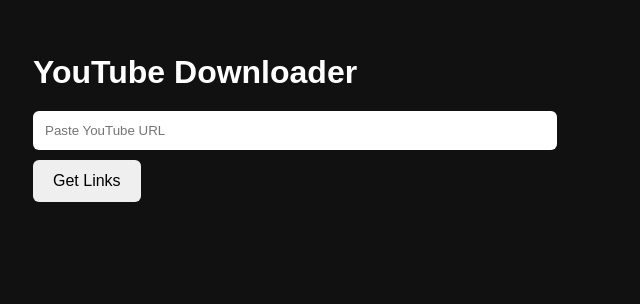
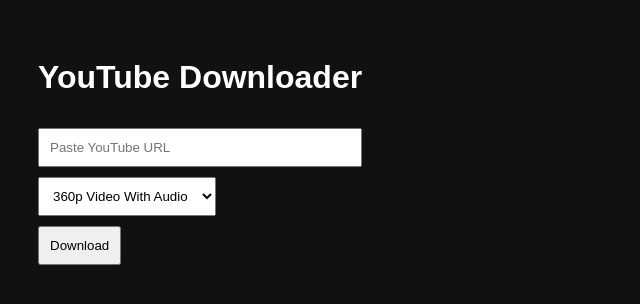
Before and after one commit to test8122/you, a Flask app: page / in a window 1280 px wide. Shown: the top 304 px of the page, without its empty margins (0-640 px from the left). Run offline with Flask 3, Linux system fonts and the light colour scheme; some libraries are stand-ins or nearby versions.

Commit message:
Update index.html

```diff
--- a/templates/index.html
+++ b/templates/index.html
@@ -5,75 +5,19 @@
 
     <title>YouTube Downloader</title>
 
-    <meta name="viewport"
-          content="width=device-width, initial-scale=1.0">
-
     <style>
 
         body{
             background:#111;
             color:white;
             font-family:Arial;
-            padding:25px;
+            padding:30px;
         }
 
-        h1{
-            margin-bottom:20px;
-        }
+        input, select, button{
 
-        input{
-
-            width:90%;
-            max-width:500px;
-
-            padding:12px;
-
-            border:none;
-            border-radius:6px;
-
-            margin-bottom:10px;
-        }
-
-        button{
-
-            padding:12px 20px;
-
-            border:none;
-            border-radius:6px;
-
-            cursor:pointer;
-
-            font-size:16px;
-        }
-
-        #result{
-            margin-top:25px;
-        }
-
-        a{
-
-            display:block;
-
-            margin-top:15px;
-
-            color:#00aaff;
-
-            text-decoration:none;
-
-            word-break:break-all;
-        }
-
-        img{
-
-            max-width:300px;
-
-            border-radius:10px;
-
-            margin-top:20px;
-        }
-
-        .error{
-            color:red;
+            padding:10px;
+            margin-top:10px;
         }
 
     </style>
@@ -84,143 +28,37 @@
 
 <h1>YouTube Downloader</h1>
 
-<input
-    type="text"
-    id="url"
-    placeholder="Paste YouTube URL"
->
+<form action="/download" method="POST">
 
-<br>
+    <input
+        type="text"
+        name="url"
+        placeholder="Paste YouTube URL"
+        required
+        style="width:300px;"
+    >
 
-<button onclick="getInfo()">
-    Get Links
-</button>
+    <br>
 
-<div id="result"></div>
+    <select name="type">
 
-<script>
+        <option value="video">
+            360p Video With Audio
+        </option>
 
-async function getInfo(){
+        <option value="audio">
+            Best M4A Audio
+        </option>
 
-    let videoUrl =
-        document.getElementById("url").value;
+    </select>
 
-    let result =
-        document.getElementById("result");
+    <br>
 
-    result.innerHTML = "Loading...";
+    <button type="submit">
+        Download
+    </button>
 
-    try{
-
-        let response = await fetch(
-
-            "/info?url=" +
-
-            encodeURIComponent(videoUrl)
-        );
-
-        let data = await response.json();
-
-        console.log(data);
-
-        // =====================================
-        // BACKEND ERROR
-        // =====================================
-
-        if(data.error){
-
-            result.innerHTML = `
-                <div class="error">
-                    Error: ${data.error}
-                </div>
-            `;
-
-            return;
-        }
-
-        // =====================================
-        // VIDEO LINK
-        // =====================================
-
-        let videoHTML = "";
-
-        if(data.video.url){
-
-            videoHTML = `
-
-                <a
-                    href="${data.video.url}"
-                    target="_blank"
-                >
-                    Download Video
-                    (${data.video.quality}p
-                    ${data.video.ext})
-                </a>
-            `;
-
-        }else{
-
-            videoHTML =
-                "No combined video found";
-        }
-
-        // =====================================
-        // AUDIO LINK
-        // =====================================
-
-        let audioHTML = "";
-
-        if(data.audio.url){
-
-            audioHTML = `
-
-                <a
-                    href="${data.audio.url}"
-                    target="_blank"
-                >
-                    Download M4A Audio
-                    (${data.audio.bitrate} kbps)
-                </a>
-            `;
-
-        }else{
-
-            audioHTML =
-                "No M4A audio found";
-        }
-
-        // =====================================
-        // FINAL HTML
-        // =====================================
-
-        result.innerHTML = `
-
-            <h2>${data.title}</h2>
-
-            <img src="${data.thumbnail}">
-
-            <br>
-
-            ${videoHTML}
-
-            <br>
-
-            ${audioHTML}
-        `;
-
-    }catch(err){
-
-        console.log(err);
-
-        result.innerHTML = `
-            <div class="error">
-                Frontend Error: ${err}
-            </div>
-        `;
-    }
-}
-
-</script>
+</form>
 
 </body>
 </html>
```
